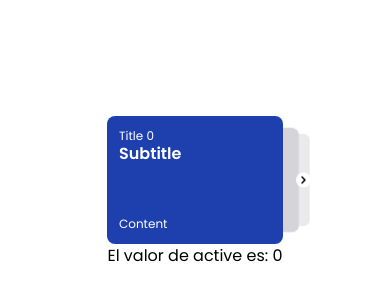
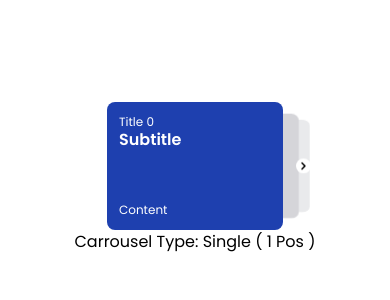
Before and after one commit to Jengrik/card-carrousel-react-and-tailwind, a React (Vite) app: page / in a window 390 px wide. Shown: the part 230-530 px from the top of the page. Built offline with nearby package versions, Linux system fonts and the light colour scheme.

Commit message:
Update the Card and Carrousel components.

```diff
--- a/src/components/Card.tsx
+++ b/src/components/Card.tsx
@@ -2,6 +2,7 @@ type Props = {
   title?: string;
   subTitle?: string;
   content?: string;
+  subContent?: string;
   className?: string;
 };
 
@@ -9,18 +10,22 @@ const Card = ({
   title = "",
   subTitle = "",
   content = "",
+  subContent = "",
   className = "",
 }: Props) => {
   return (
     <>
       <div
-        className={`w-44 h-32 absolute p-3 rounded-lg flex flex-col justify-between items-center text-white transition-all duration-300 ease-out ${className}`}
+        className={`w-44 h-32 absolute p-3 rounded-lg flex flex-col justify-between items-center transition-all duration-300 ease-out ${className}`}
       >
         <div className="w-full">
           <p className="text-xsm leading-xsm font-normal">{title}</p>
           <p className="text-regular leading-sm font-semibold">{subTitle}</p>
         </div>
-        <div className="w-full text-xsm leading-xsm font-normal">{content}</div>
+        <div className="w-full text-xsm leading-xsm font-normal">
+          <p>{content}</p>
+          <p>{subContent}</p>
+        </div>
       </div>
     </>
   );
--- a/src/components/Carrousel.tsx
+++ b/src/components/Carrousel.tsx
@@ -1,30 +1,55 @@
 import React from "react";
 import Card from "./Card";
 import ArrowHead from "../assets/icons/ArrowHead";
-
 interface CardStructure {
   Title: string;
   SubTitle: string;
   Content: string;
+  SubContent: string;
+}
+
+enum CARROUSEL_TYPE {
+  SINGLE = 1,
+  LARGE = 3,
 }
 
 type Props = {
   data: CardStructure[];
-  activeCards?: number;
+  className?: string;
+  carrouselType?: CARROUSEL_TYPE;
 };
 
-const selectColor = (id: number, active: number): string => {
+//* Functions Definition
+const selectColor = (
+  id: number,
+  active: number,
+  carrouselType: CARROUSEL_TYPE = CARROUSEL_TYPE.SINGLE
+): string => {
+  if (carrouselType === CARROUSEL_TYPE.SINGLE) {
     switch (Math.abs(id - active)) {
       case 0:
         return "bg-blue-800";
-    case 2:
+      case 1:
+        return "bg-grayScale-50";
+      default:
         return "bg-grayScale-5";
-    default:
+    }
+  } else {
+    if (id - active >= 0 && id - active <= 2) {
+      return "bg-blue-800";
+    } else if (id - active === 3 || id - active === -1) {
       return "bg-grayScale-50";
+    }
+    return "bg-grayScale-5";
   }
 };
 
-const selectYScale = (id: number, active: number): string => {
+const selectYScale = (
+  id: number,
+  active: number,
+  carrouselType: CARROUSEL_TYPE = CARROUSEL_TYPE.SINGLE
+): string => {
+  if (carrouselType === CARROUSEL_TYPE.SINGLE) {
     switch (Math.abs(id - active)) {
       case 0:
         return "scale-y-100";
@@ -33,10 +58,23 @@ const selectYScale = (id: number, active: number): string => {
       default:
         return "scale-y-[0.78]";
     }
+  } else {
+    if (id - active >= 0 && id - active <= 2) {
+      return "scale-y-100";
+    } else if (id - active === 3 || id - active === -1) {
+      return "scale-y-[0.85]";
+    }
+    return "scale-y-[0.78]";
+  }
 };
 
-const selectTranslateX = (id: number, active: number): string => {
+const selectTranslateX = (
+  id: number,
+  active: number,
+  carrouselType: CARROUSEL_TYPE = CARROUSEL_TYPE.SINGLE
+): string => {
   const isNegative: boolean = id - active < 0;
+  if (carrouselType === CARROUSEL_TYPE.SINGLE) {
     switch (Math.abs(id - active)) {
       case 0:
         return "translate-x-0";
@@ -45,9 +83,36 @@ const selectTranslateX = (id: number, active: number): string => {
       default:
         return `${isNegative ? "-translate-x-9" : "translate-x-9"}`;
     }
+  } else {
+    switch (id - active) {
+      case -2:
+        return "-translate-x-[50px]";
+      case -1:
+        return "-translate-x-[28px]";
+      case 0:
+        return "translate-x-0";
+      case 1:
+        return "translate-x-[190px]";
+      case 2:
+        return "translate-x-[380px]";
+      case 3:
+        return "translate-x-[408px]";
+      default:
+        return "translate-x-[430px]";
+    }
+    if (id - active === 1) {
+      return "translate-x-[190px]";
+    }
+    return "translate-x-0";
+  }
 };
 
-const selectTranslateZ = (id: number, active: number): string => {
+const selectTranslateZ = (
+  id: number,
+  active: number,
+  carrouselType: CARROUSEL_TYPE = CARROUSEL_TYPE.SINGLE
+): string => {
+  if (carrouselType === CARROUSEL_TYPE.SINGLE) {
     switch (Math.abs(id - active)) {
       case 0:
         return "translate-z-0";
@@ -56,30 +121,66 @@ const selectTranslateZ = (id: number, active: number): string => {
       default:
         return "-translate-z-10";
     }
+  } else {
+    if (id - active >= 0 && id - active <= 2) {
+      return "translate-z-0";
+    } else if (id - active === 3 || id - active === -1) {
+      return "-translate-z-5";
+    }
+    return "-translate-z-10";
+  }
 };
 
-const selectTextColor = (id: number, active: number): string => {
+const selectTextColor = (
+  id: number,
+  active: number,
+  carrouselType: CARROUSEL_TYPE = CARROUSEL_TYPE.SINGLE
+): string => {
+  if (carrouselType === CARROUSEL_TYPE.SINGLE) {
     if (id === active) {
       return "text-white";
     }
     return "text-transparent";
+  } else {
+    if (id - active >= 0 && id - active <= 2) {
+      return "text-white";
+    }
+    return "text-transparent";
+  }
 };
 
-const selectVisibility = (id: number, active: number): string => {
+const selectVisibility = (
+  id: number,
+  active: number,
+  carrouselType: CARROUSEL_TYPE = CARROUSEL_TYPE.SINGLE
+): string => {
+  if (carrouselType === CARROUSEL_TYPE.SINGLE) {
     if (Math.abs(id - active) > 2) {
       return "hidden";
     }
     return "";
+  } else {
+    if (id - active >= -2 && id - active <= 4) {
+      return "";
+    }
+    return "hidden";
+  }
 };
 
-const Carrousel = ({ data }: Props) => {
+const Carrousel = ({
+  data,
+  className,
+  carrouselType = CARROUSEL_TYPE.SINGLE,
+}: Props) => {
   const [active, setActive] = React.useState<number>(0);
 
   return (
     <>
       <div
         id="carrousel"
-        className="w-44 h-32 relative"
+        className={`${
+          carrouselType === CARROUSEL_TYPE.SINGLE ? "w-44" : "w-[558px]"
+        } h-32 relative ${className}`}
         style={{ perspective: "500px", transformStyle: "preserve-3d" }}
       >
         {/* Left Arrow */}
@@ -104,18 +205,25 @@ const Carrousel = ({ data }: Props) => {
             title={`${element.Title} ${i}`}
             subTitle={element.SubTitle}
             content={element.Content}
-            className={`${selectColor(i, active)} ${selectYScale(
+            subContent={element.SubContent}
+            className={`${selectColor(i, active, carrouselType)} ${selectYScale(
               i,
-              active
-            )} ${selectTranslateX(i, active)} ${selectTranslateZ(
+              active,
+              carrouselType
+            )} ${selectTranslateX(i, active, carrouselType)} ${selectTranslateZ(
               i,
-              active
-            )} ${selectTextColor(i, active)} ${selectVisibility(i, active)}`}
+              active,
+              carrouselType
+            )} ${selectTextColor(i, active, carrouselType)} ${selectVisibility(
+              i,
+              active,
+              carrouselType
+            )}`}
           />
         ))}
 
         {/* Right Arrow */}
-        {active < data.length - 1 && (
+        {active < data.length - carrouselType && (
           <div
             className="absolute z-[2] top-1/2 -translate-y-1/2 rounded-full bg-white cursor-pointer -right-7"
             onClick={() => setActive((i) => i + 1)}
@@ -129,7 +237,16 @@ const Carrousel = ({ data }: Props) => {
           </div>
         )}
       </div>
-      <p>El valor de active es: {active}</p>
+      {carrouselType === CARROUSEL_TYPE.LARGE && (
+        <p className="text-xsm leading-xsm font-normal text-red-600 sm:hidden">
+          You can't see the Large Carrousel on a Mobile Device.
+        </p>
+      )}
+      <p className="mb-7 sm:mb-0">{`Carrousel Type: ${
+        carrouselType === CARROUSEL_TYPE.SINGLE
+          ? "Single ( 1 Pos )"
+          : "Large ( 3 Pos )"
+      }`}</p>
     </>
   );
 };
```
Lines whose indentation alone changed are shown as unchanged.
